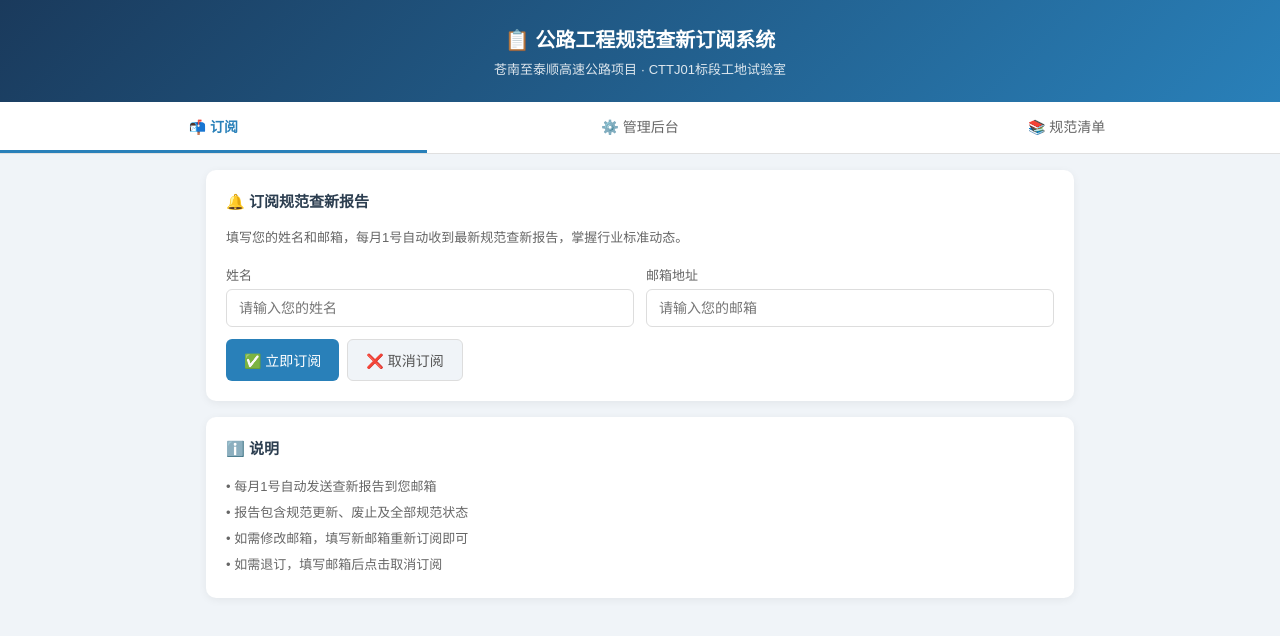
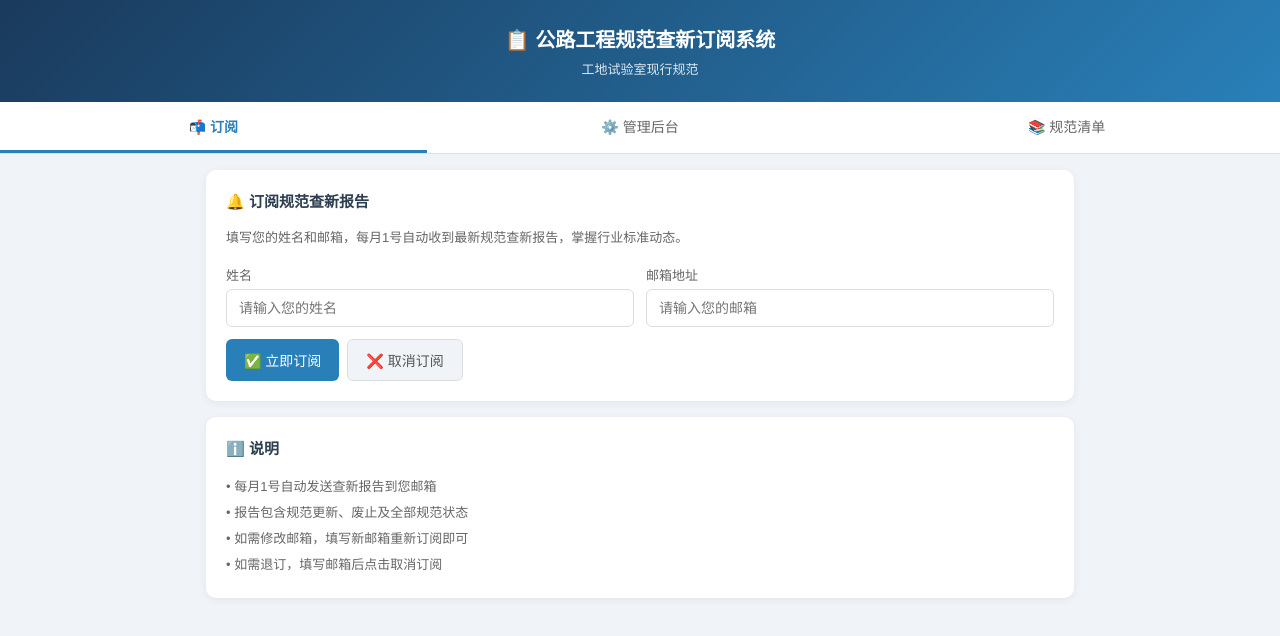
Before and after one commit to cyrus789-cheng/gfcx-app, a plain HTML site: page index2.html in a window 1280 px wide. Drawn offline with Linux system fonts and the light colour scheme.

Commit message:
Update index2.html

```diff
--- a/index2.html
+++ b/index2.html
@@ -82,7 +82,7 @@ input[type=text]:focus, input[type=email]:focus { border-color: #2980b9; }
 
 <div class="header">
   <h1>📋 公路工程规范查新订阅系统</h1>
-  <p>苍南至泰顺高速公路项目 · CTTJ01标段工地试验室</p>
+  <p>工地试验室现行规范</p>
 </div>
 
 <div class="nav">
```
